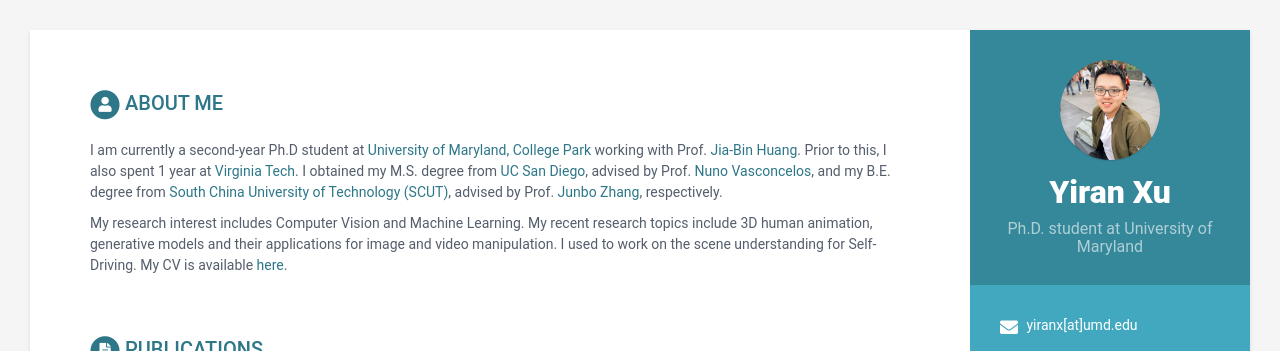
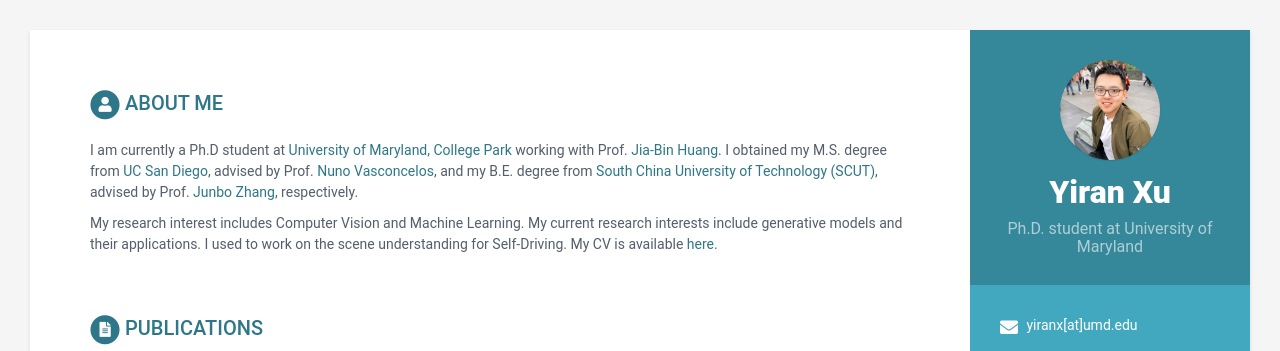
Before and after one commit to Twizwei/twizwei.github.io, a Jekyll site: the page built from index.html, in a window 1280 px wide and 900 px high, cut to the strip 0-351 px from the top of the window. Built offline with Jekyll 4.4.1, drawn with Linux system fonts in a browser that asks for light colours.

Commit message:
update some info

```diff
--- a/_data/data.yml
+++ b/_data/data.yml
@@ -48,11 +48,17 @@ sidebar:
 career-profile:
     title: About Me
     summary: |
-      I am currently a second-year Ph.D student at [University of Maryland, College Park](https://umd.edu/) working with Prof. [Jia-Bin Huang](https://filebox.ece.vt.edu/~jbhuang/). Prior to this, I also spent 1 year at [Virginia Tech](http://vt.edu/). I obtained my M.S. degree from [UC San Diego](http://www.ece.ucsd.edu/), advised by Prof. [Nuno Vasconcelos](http://www.svcl.ucsd.edu/~nuno/), and my B.E. degree from [South China University of Technology (SCUT)](https://en.scut.edu.cn/), advised by Prof. [Junbo Zhang](https://sdgc.stanford.edu/person/junbo-zhang), respectively.
+      I am currently a Ph.D student at [University of Maryland, College Park](https://umd.edu/) working with Prof. [Jia-Bin Huang](https://filebox.ece.vt.edu/~jbhuang/). I obtained my M.S. degree from [UC San Diego](http://www.ece.ucsd.edu/), advised by Prof. [Nuno Vasconcelos](http://www.svcl.ucsd.edu/~nuno/), and my B.E. degree from [South China University of Technology (SCUT)](https://en.scut.edu.cn/), advised by Prof. [Junbo Zhang](https://sdgc.stanford.edu/person/junbo-zhang), respectively.
 
-      My research interest includes Computer Vision and Machine Learning. My recent research topics include 3D human animation, generative models and their applications for image and video manipulation. I used to work on the scene understanding for Self-Driving. My CV is available [here](../assets/images/Yiran_CV.pdf).
+      My research interest includes Computer Vision and Machine Learning. My current research interests include generative models and their applications. I used to work on the scene understanding for Self-Driving. My CV is available [here](../assets/images/Yiran_CV.pdf).
 
 industry:
+    - degree: Adobe Research
+      university: Research Intern
+      time: May 2023 - Aug. 2023
+      logo: "../assets/images/adobe_logo.png"
+      details:
+
     - degree: Adobe Research
       university: Research Intern
       time: May 2022 - Aug. 2022
```
Also changed, not shown: 1 other file.
